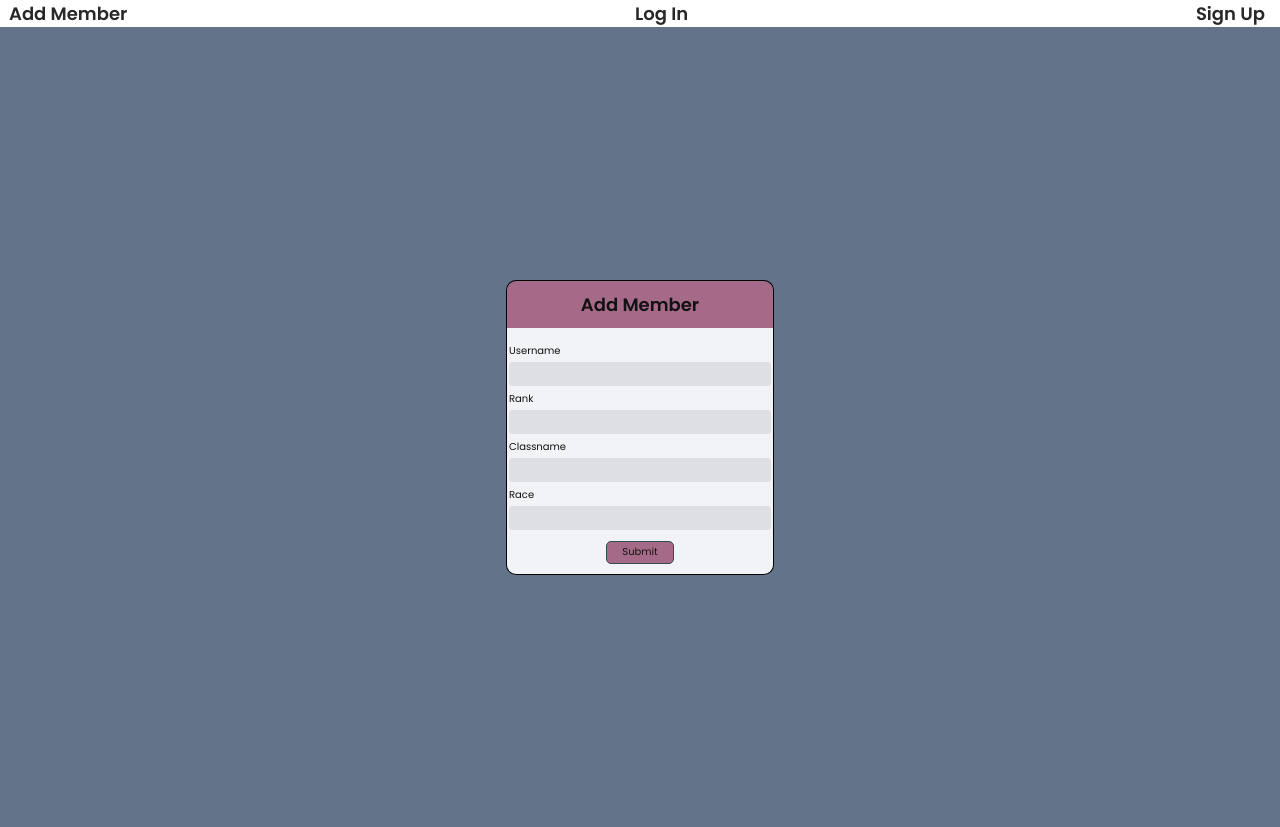
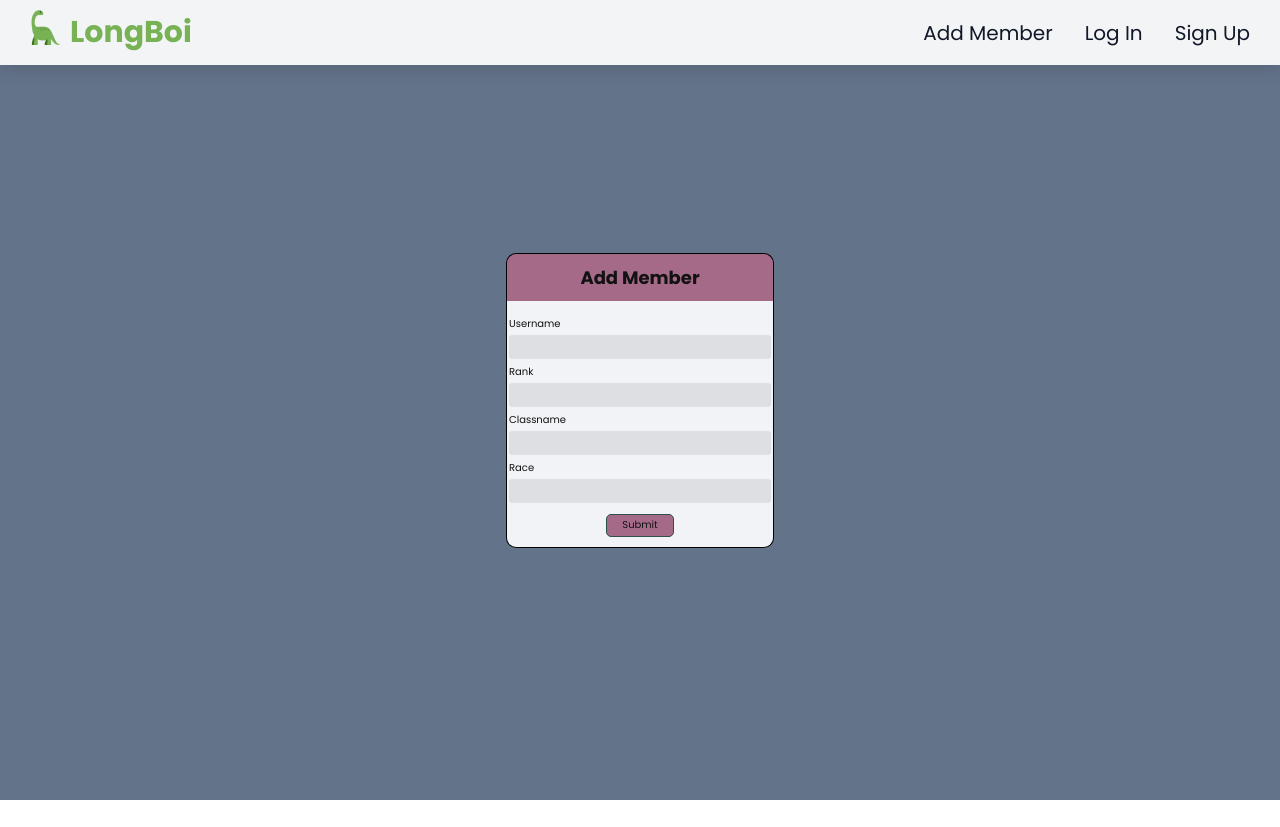
Before and after one commit to peterphan20/Guild-roster, a React (Create React App) app: page /addmember in a window 1280 px wide. After the commit the page ends 800 px from the top, so only its background shows below. Built offline with nearby package versions, Linux system fonts and the light colour scheme.

Commit message:
feat: Styled NavBar

```diff
--- a/package.json
+++ b/package.json
@@ -9,6 +9,7 @@
     "@testing-library/react": "^11.2.5",
     "@testing-library/user-event": "^12.8.3",
     "connect-history-api-fallback": "^1.6.0",
+    "hamburger-react": "^2.4.0",
     "react": "^17.0.2",
     "react-dom": "^17.0.2",
     "react-icons": "^4.2.0",
--- a/public/index.html
+++ b/public/index.html
@@ -23,7 +23,7 @@
     -->
 		<link rel="preconnect" href="https://fonts.gstatic.com" />
 		<link
-			href="https://fonts.googleapis.com/css2?family=Poppins:wght@200;300;400;500;600;700;800;900&display=swap"
+			href="https://fonts.googleapis.com/css2?family=Poppins:wght@400;700&display=swap"
 			rel="stylesheet"
 		/>
 		<script src="https://kit.fontawesome.com/5ee10dd587.js" crossorigin="anonymous"></script>
--- a/src/components/GuildListContainer.js
+++ b/src/components/GuildListContainer.js
@@ -1,10 +1,9 @@
-import React, { useState, useEffect } from 'react';
-import { fetchMembers, removeMember } from '../helpers/crudMembers';
-import styled from 'styled-components';
-import { randomBytes } from 'crypto';
-import { Link } from 'react-router-dom';
-import NavBar from './NavBar';
-import { sortByNameAndRank } from '../helpers/sortedList';
+import React, { useState, useEffect } from "react";
+import { fetchMembers, removeMember } from "../helpers/crudMembers";
+import styled from "styled-components";
+import { randomBytes } from "crypto";
+import { Link } from "react-router-dom";
+import { sortByNameAndRank } from "../helpers/sortedList";
 
 const GuildListContainer = ({
 	setCurrentSelectedMember,
@@ -13,7 +12,7 @@ const GuildListContainer = ({
 	setEditClassname,
 	setEditRace,
 }) => {
-	const [term, setTerm] = useState('');
+	const [term, setTerm] = useState("");
 	const [results, setResults] = useState([]);
 
 	useEffect(() => {
@@ -21,7 +20,7 @@ const GuildListContainer = ({
 	}, []);
 
 	const handleClick = (id) => {
-		const testToken = localStorage.getItem('jwtToken');
+		const testToken = localStorage.getItem("jwtToken");
 		if (!testToken) {
 			return;
 		}
@@ -55,7 +54,7 @@ const GuildListContainer = ({
 	};
 
 	const renderedList = sortByNameAndRank(results).filter((card) => {
-		if (term === '') {
+		if (term === "") {
 			return true;
 		} else if (
 			card.username.toLowerCase().includes(term.toLowerCase()) ||
@@ -69,14 +68,14 @@ const GuildListContainer = ({
 	});
 
 	const mappedList = renderedList.map((user) => {
-		const avatarHash = randomBytes(20).toString('hex');
+		const avatarHash = randomBytes(20).toString("hex");
 		return (
 			<MemberCard key={parseInt(user.id)}>
 				<HeaderCard>
 					<div>
 						<img
 							src={`https://avatars.dicebear.com/api/avataaars/${avatarHash}.svg?r=50&m=4&b=%2334d399&w=70&h=70`}
-							alt='randomly generated avatar'
+							alt="randomly generated avatar"
 						></img>
 					</div>
 					<div>
@@ -89,12 +88,12 @@ const GuildListContainer = ({
 					<h5>{user.race}</h5>
 				</CharacterDescription>
 				<CardFooter>
-					<DateJoined>{new Date(user.joined).toLocaleDateString('en-US')}</DateJoined>
+					<DateJoined>{new Date(user.joined).toLocaleDateString("en-US")}</DateJoined>
 					<DeleteEditBtn>
 						<DeleteBtn onClick={(e) => handleClick(e.target.id)} id={user.id}>
 							Delete
 						</DeleteBtn>
-						<Link to='/editmember'>
+						<Link to="/editmember">
 							<EditBtn
 								data-id={user.id}
 								data-username={user.username}
@@ -102,16 +101,16 @@ const GuildListContainer = ({
 								data-class={user.classname}
 								data-race={user.race}
 								onClick={(e) => handleEditClick(e)}
-								className='guild-btn'
+								className="guild-btn"
 							>
 								Edit
 							</EditBtn>
 						</Link>
 					</DeleteEditBtn>
 					<FooterIcon>
-						<i className='fas fa-plus-circle healer'></i>
-						<i className='fas fa-shield-alt tank'></i>
-						<i className='fas fa-khanda dps'></i>
+						<i className="fas fa-plus-circle healer"></i>
+						<i className="fas fa-shield-alt tank"></i>
+						<i className="fas fa-khanda dps"></i>
 					</FooterIcon>
 				</CardFooter>
 			</MemberCard>
@@ -120,29 +119,26 @@ const GuildListContainer = ({
 
 	return (
 		<MemberFormUi>
-			<Navbar>
-				<Searchbar>
-					<input
-						className='guild-search'
-						type='text'
-						placeholder='Search'
-						value={term}
-						onChange={(e) => setTerm(e.target.value)}
-					/>
-				</Searchbar>
-				<NavBar />
-			</Navbar>
 			<GuildPage>
 				<GuildIntroduction>
 					<h1>Guild Roster</h1>
 					<p>
 						Founded in 2021, this is a guild roster app that allows users to see members from
-						particular guilds. The user also has the ability to search for said members within the
-						guild. The list itself is sorted by ranks then usernames. This is a personal project for
-						learning purposes and is not accepting contributions. You are welcome to modify and
-						distribute any versions as you please.
+						particular guilds. The user may enter different search parameters to search for specific
+						members within said guild. The list will be sorted by ranks then usernames. This is a
+						personal project for learning purposes and is not accepting contributions. You are
+						welcome to modify and distribute any versions as you please. 🦕
 					</p>
 				</GuildIntroduction>
+				<StyledSearchbar>
+					<input
+						className="guild-search"
+						type="text"
+						placeholder="Search"
+						value={term}
+						onChange={(e) => setTerm(e.target.value)}
+					/>
+				</StyledSearchbar>
 				<GuildCardContainer>
 					{renderedList[0] ? mappedList : <Response>No users were found</Response>}
 				</GuildCardContainer>
@@ -154,23 +150,11 @@ const GuildListContainer = ({
 export default GuildListContainer;
 
 const MemberFormUi = styled.div`
-	background-color: #f3f4f6;
+	background-color: #111827;
 	min-height: 100%;
 	min-width: 100%;
 `;
-const Navbar = styled.div`
-	background-color: #f3f4f6;
-	position: fixed;
-	display: flex;
-	justify-content: space-between;
-	align-items: center;
-	border-bottom: 1px solid black;
-	top: 0;
-	width: 100%;
-	height: 4rem;
-	z-index: 12;
-`;
-const Searchbar = styled.div`
+const StyledSearchbar = styled.div`
 	display: flex;
 	justify-content: center;
 	align-items: center;
@@ -184,7 +168,6 @@ const Searchbar = styled.div`
 		outline: none;
 		border-radius: 6px;
 		padding: 5px 250px 5px 10px;
-		margin-left: 19.3rem;
 	}
 `;
 const GuildPage = styled.div`
@@ -195,9 +178,10 @@ const GuildPage = styled.div`
 	width: 60em;
 `;
 const GuildIntroduction = styled.div`
-	padding-left: 50px;
-	padding-right: 50px;
 	color: #36454f;
+	padding-left: 5em;
+	padding-right: 5em;
+	margin-bottom: 6em;
 `;
 
 const GuildCardContainer = styled.div`
@@ -242,14 +226,14 @@ const HeaderCard = styled.div`
 	h2 {
 		color: #34d399;
 		font-size: 18px;
-		font-weight: 600;
+		font-weight: 700;
 		padding-bottom: 10px;
 	}
 `;
 const CharacterDescription = styled.div`
 	h3 {
 		font-size: 12px;
-		font-weight: 500;
+		font-weight: 400;
 	}
 	h5 {
 		font-size: 9px;
@@ -289,7 +273,7 @@ const DeleteEditBtn = styled.div`
 const DeleteBtn = styled.button`
 	background-color: #34d399;
 	font-size: 8px;
-	font-weight: 500;
+	font-weight: 400;
 	border: 1px solid darkslategray;
 	border-radius: 10px;
 	padding: 2.5px 9px;
@@ -303,7 +287,7 @@ const DeleteBtn = styled.button`
 const EditBtn = styled.button`
 	background-color: #34d399;
 	font-size: 8px;
-	font-weight: 500;
+	font-weight: 400;
 	border: 1px solid darkslategray;
 	border-radius: 10px;
 	padding: 2.5px 9px;
@@ -314,7 +298,3 @@ const EditBtn = styled.button`
 		transform: scale(1.1);
 	}
 `;
-
-const NoUsersResponse = styled.p`
-	color: black;
-`;
--- a/src/components/MemberCreationPage.js
+++ b/src/components/MemberCreationPage.js
@@ -113,7 +113,7 @@ const AddMemberh1 = styled.h1`
 	background-color: #a66a89;
 	color: #121212;
 	text-align: center;
-	font-weight: 600;
+	font-weight: 700;
 	font-size: 18px;
 	border-top: 1px solid black;
 	border-left: 1px solid black;
@@ -174,13 +174,13 @@ const AddButton = styled.button`
 `;
 const SuccessText = styled.div`
 	font-size: 8px;
-	font-weight: 500;
+	font-weight: 400;
 	text-align: center;
 	padding: 10px 5px 4px 5px;
 `;
 const FailureText = styled.div`
 	font-size: 8px;
-	font-weight: 600;
+	font-weight: 700;
 	text-align: center;
 	padding: 10px 5px 4px 5px;
 `;
--- a/src/components/MemberEditPage.js
+++ b/src/components/MemberEditPage.js
@@ -91,7 +91,7 @@ const EditMemberh1 = styled.h1`
 	background-color: #a66a89;
 	color: #121212;
 	text-align: center;
-	font-weight: 600;
+	font-weight: 700;
 	font-size: 18px;
 	border-top: 1px solid black;
 	border-left: 1px solid black;
@@ -151,7 +151,7 @@ const AddButton = styled.button`
 `;
 const SuccessText = styled.div`
 	font-size: 8px;
-	font-weight: 500;
+	font-weight: 400;
 	text-align: center;
 	padding: 10px 5px 4px 5px;
 `;
--- a/src/components/MemberLoginPage.js
+++ b/src/components/MemberLoginPage.js
@@ -106,7 +106,7 @@ const LoginForm = styled.div`
 `;
 const Loginh1 = styled.h1`
 	font-size: 20px;
-	font-weight: 600;
+	font-weight: 700;
 	margin-top: 35px;
 	margin-bottom: 10px;
 `;
@@ -201,7 +201,7 @@ const LoginBtn = styled.button`
 // `;
 const IconText = styled.p`
 	font-size: 7px;
-	font-weight: 300;
+	font-weight: 400;
 	margin-top: 20px;
 `;
 const FooterIcons = styled.div`
@@ -264,7 +264,7 @@ const FooterIcons = styled.div`
 `;
 const SignUp = styled.div`
 	font-size: 7px;
-	font-weight: 300;
+	font-weight: 400;
 	padding-top: 15px;
 	margin-top: 15px;
 	margin-bottom: 30px;
--- a/src/components/MemberSignupPage.js
+++ b/src/components/MemberSignupPage.js
@@ -195,7 +195,7 @@ const SignupBtn = styled.button`
 `;
 const IconText = styled.p`
 	font-size: 7px;
-	font-weight: 300;
+	font-weight: 400;
 	margin-top: 20px;
 `;
 const FooterIcons = styled.div`
@@ -258,7 +258,7 @@ const FooterIcons = styled.div`
 `;
 const Login = styled.div`
 	font-size: 7px;
-	font-weight: 300;
+	font-weight: 400;
 	padding-top: 15px;
 	margin-top: 15px;
 	margin-bottom: 30px;
--- a/src/components/NavBar.js
+++ b/src/components/NavBar.js
@@ -1,42 +1,71 @@
 import React from "react";
 import { Link } from "react-router-dom";
 import styled from "styled-components";
+import logo from "../assets/logo192.png";
 
 const NavBar = () => {
 	return (
-		<nav>
-			<MenuBar>
-				<NavLink>
-					<Link to="/addmember">Add Member</Link>
-				</NavLink>
-				<NavLink>
-					<Link to="/login">Log In</Link>
-				</NavLink>
-				<NavLink>
-					<Link to="/signup">Sign Up</Link>
-				</NavLink>
-			</MenuBar>
-		</nav>
+		<StyledNav>
+			<StyledLogoHeader>
+				<Link to="/" onClick={() => window.scrollTo(0, 0)}>
+					<img src={logo} alt="longboi" />
+					<h1>LongBoi</h1>
+				</Link>
+			</StyledLogoHeader>
+			<StyledLinkContainer>
+				<Link to="/addmember">Add Member</Link>
+				<Link to="/login">Log In</Link>
+				<Link to="/signup">Sign Up</Link>
+			</StyledLinkContainer>
+		</StyledNav>
 	);
 };
 
 export default NavBar;
 
-const MenuBar = styled.nav`
+const StyledNav = styled.nav`
+	background-color: #f3f4f6;
+	position: fixed;
 	display: flex;
 	justify-content: space-between;
 	align-items: center;
+	padding: 10px 30px;
+	top: 0;
+	left: 0;
+	width: 100%;
+	box-shadow: 0 0 10px 0 rgba(0, 0, 0, 0.1);
+
+	&:hover {
+		box-shadow: 0 0 20px 0 rgba(0, 0, 0, 0.2);
+	}
+	a {
+		color: #111827;
+		font-size: 20px;
+		text-decoration: none;
+	}
+`;
+const StyledLogoHeader = styled.header`
+	display: flex;
+	justify-content: center;
+	align-items: center;
 
 	a {
-		font-size: 18px;
-		font-weight: 600;
-		text-decoration: none;
-		color: #28282b;
+		color: rgb(119, 178, 85);
+		font-weight: 700;
+		display: flex;
+		gap: 10px;
+		img {
+			width: 30px;
+			height: 35px;
+		}
 	}
 `;
-const NavLink = styled.li`
-	list-style: none;
-	white-space: nowrap;
-	margin-left: 9px;
-	margin-right: 15px;
+const StyledLinkContainer = styled.div`
+	display: flex;
+	align-items: center;
+	gap: 2em;
+
+	a:hover {
+		color: rgb(119, 178, 85);
+	}
 `;
```
Also changed, not shown: src/assets/logo192.png (added), 1 other file (tests, documents, lock files or other folders).
